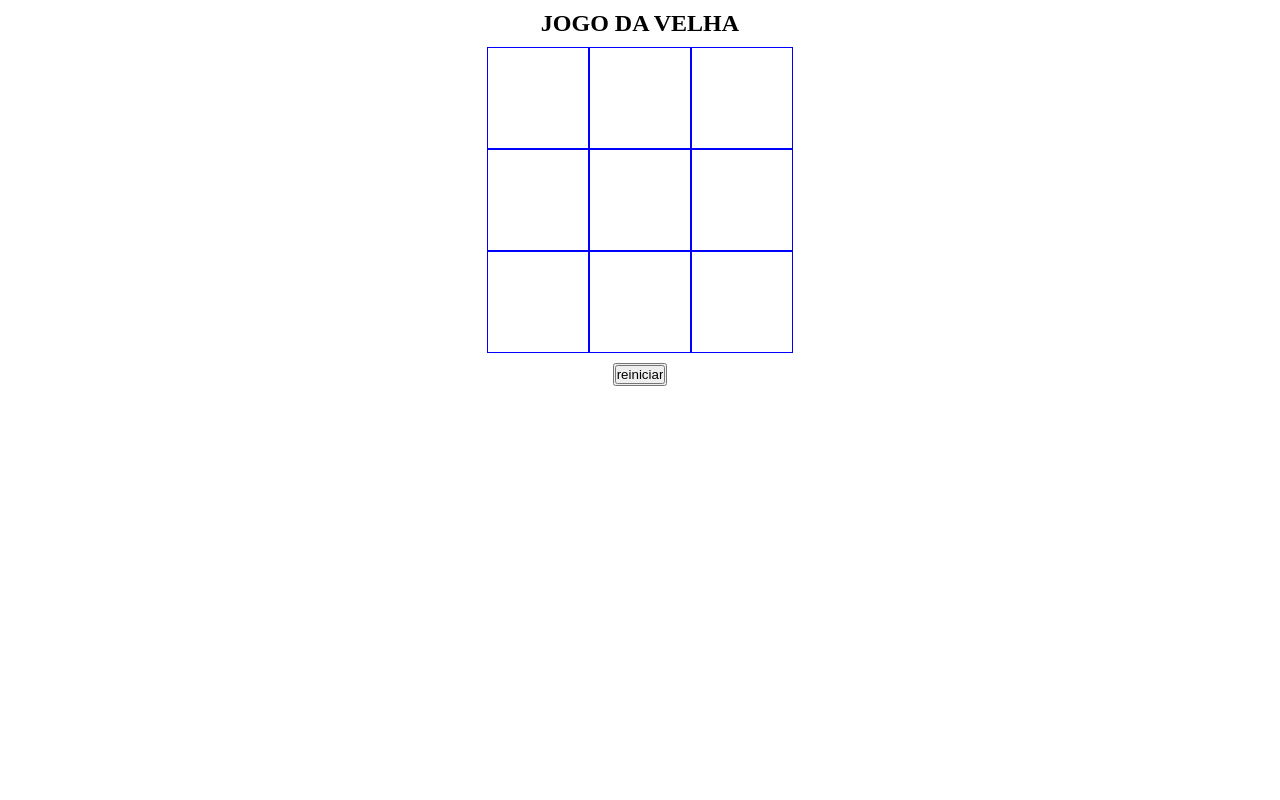
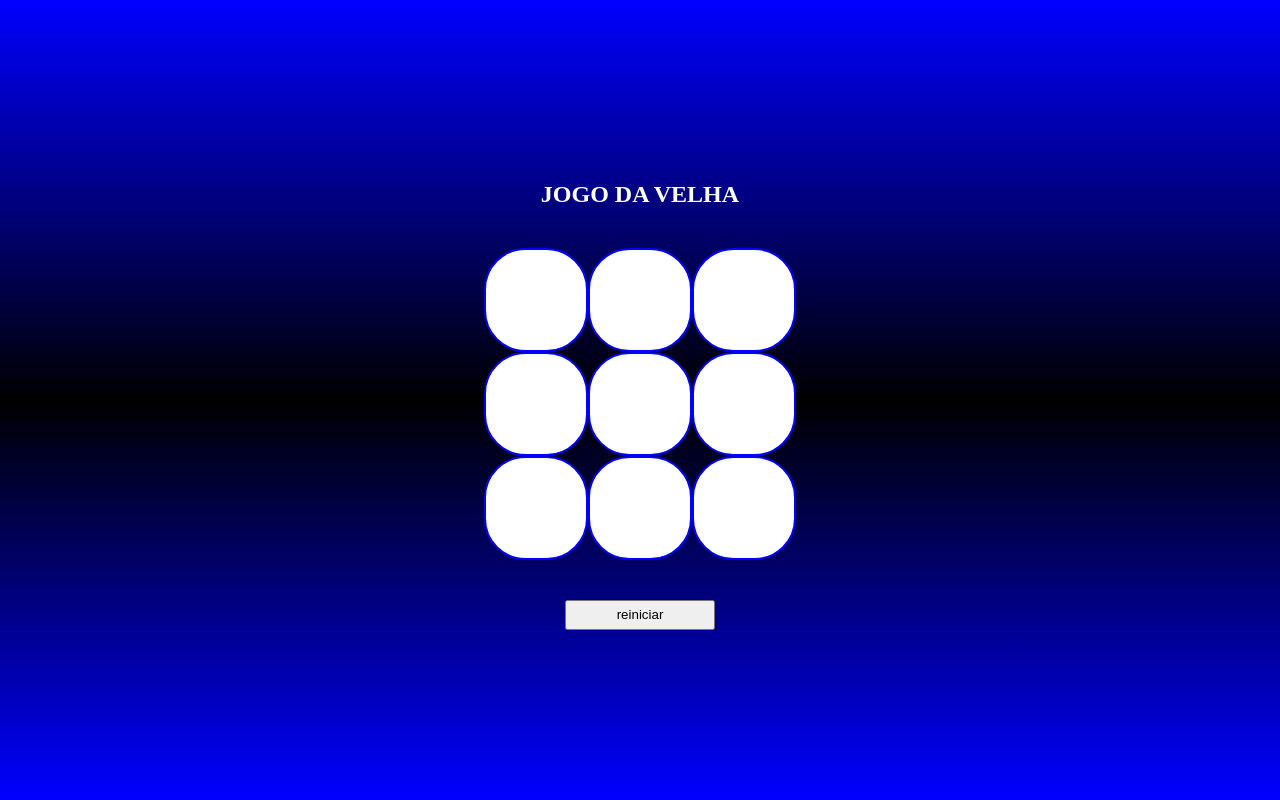
Before and after one commit to DiogoVD/Meus-Projetos, a plain HTML site: page Jogo_da_velha/index.html in a window 1280 px wide. Drawn offline with Linux system fonts and the light colour scheme.

Commit message:
iniciando o jogo da velha

```diff
--- a/Jogo_da_velha/index.html
+++ b/Jogo_da_velha/index.html
@@ -13,19 +13,19 @@
         <h2>Jogo da velha</h2>
         <div class="tabuleiro">
             <div class="casas">
-                <div class="quadrado" id="1"></div>
-                <div class="quadrado" id="2"></div>
-                <div class="quadrado" id="3"></div>
+                <div class="quadrados" id="1"></div>
+                <div class="quadrados" id="2"></div>
+                <div class="quadrados" id="3"></div>
             </div>
             <div class="casas">
-                <div class="quadrado id="4"></div>
-                <div class="quadrado id="5"></div>
-                <div class="quadrado id="6"></div>
+                <div class="quadrados" id="4"></div>
+                <div class="quadrados" id="5"></div>
+                <div class="quadrados" id="6"></div>
             </div>
             <div class="casas">
-                <div class="quadrado id="7"></div>
-                <div class="quadrado id="8"></div>
-                <div class="quadrado id="9"></div>
+                <div class="quadrados" id="7"></div>
+                <div class="quadrados" id="8"></div>
+                <div class="quadrados" id="9"></div>
             </div>
         </div>
         <button class="btn_reset">
--- a/Jogo_da_velha/src/script/engine.js
+++ b/Jogo_da_velha/src/script/engine.js
@@ -0,0 +1,29 @@
+const state = {
+    variaveis: {
+        player: 0,
+        computer: 0
+    },
+    view:{
+        quadrados: document.querySelectorAll(".quadrados")
+
+    },
+}
+
+let jogadasPlayer = [];
+let jogadasComputer = [];
+
+function jogada(){
+    state.view.quadrados.forEach((quadrado) =>{
+        quadrado.addEventListener("mousedown", () => {
+            jogadasPlayer.push(quadrado.id)
+            console.log(jogadasPlayer);
+        });
+    });
+}
+
+function init(){
+    jogada()
+
+}
+
+init();
--- a/Jogo_da_velha/src/style/main.css
+++ b/Jogo_da_velha/src/style/main.css
@@ -1,25 +1,46 @@
 .container{
+    width: 100vw;
+    height: 100vh;
     display: flex;
     flex-direction: column;
     justify-content: center;
     align-items: center;
+    background: linear-gradient(180deg,
+    blue,
+    black,
+    blue);
 }
 
 h2{
     text-transform: uppercase;
     margin-top: 10px;
-    margin-bottom: 10px;
+    margin-bottom: 40px;
+    color: white;
 }
 
 .tabuleiro{
     display: flex;
     flex-direction: row;
     margin-bottom: 10px;
+
 }
 
-.quadrado{
-    border: 1px solid blue;
+.quadrados{
+    border: 2px solid blue;
 
     width: 100px;
     height: 100px;
+    border-radius: 40%;
+    background-color: white;
 }
+
+button{
+    width: 150px;
+    height: 30px;
+    margin-top: 30px;
+}
+input{
+    width: 100%;
+    height: 100%;
+    border: none;
+}
```
